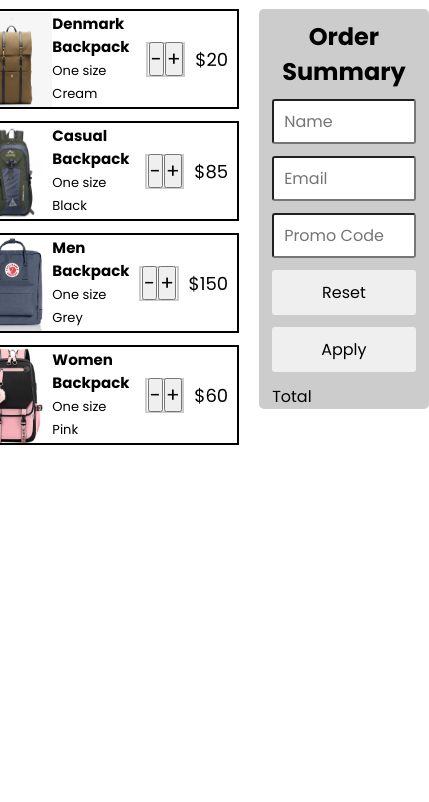
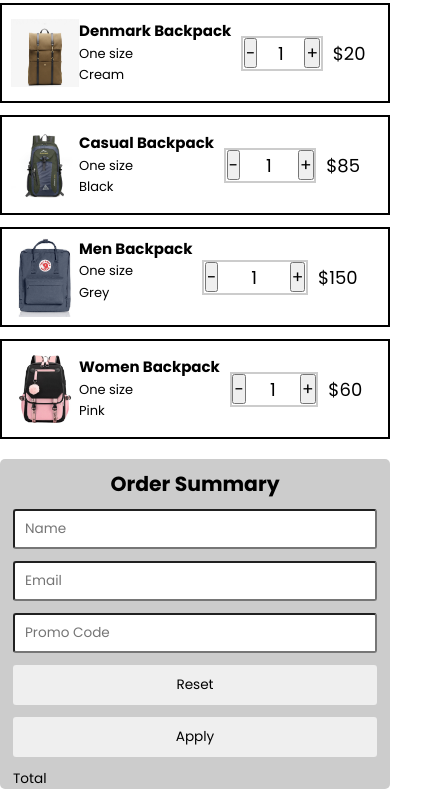
Before and after one commit to Wisander-Wibowo/UAS-241130031-WISANDER, a plain HTML site: page index.html in a window 390 px wide. Shown: the part 70-872 px from the top of the page, 429 px wide, since content can reach past the window. Before the commit the page ends 844 px from the top, so only its background shows below. Drawn offline with Linux system fonts and the light colour scheme; files whose address does not match are found by name.

Commit message:
Tampilan Mobile

```diff
--- a/style/style.css
+++ b/style/style.css
@@ -106,3 +106,23 @@ img { width: 80px;}
 .order-section button {
     border: none;
 }
+
+@media screen and (max-width: 768px) {
+    html { font-size: 85%;}
+
+    main {display: block;}
+
+    .order-section input, .order-section button {
+        height: 40px;
+    }
+
+    .card-produk {height: 40px;}
+
+    .card-produk img {width: 68px;}
+
+    .card-produk {height: 100px;}
+
+    .data-produk h3, .data-produk p {
+        margin-bottom: 1.5px;
+    }
+}
```
